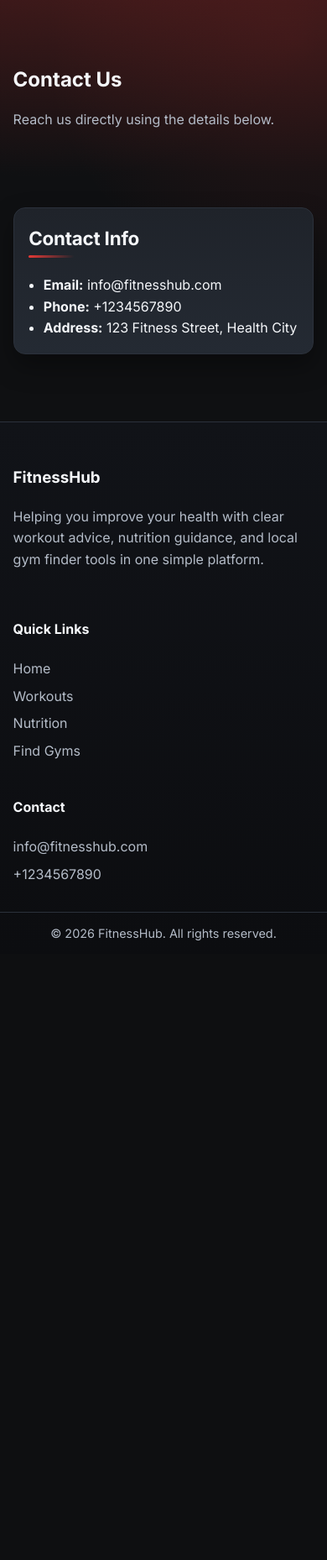
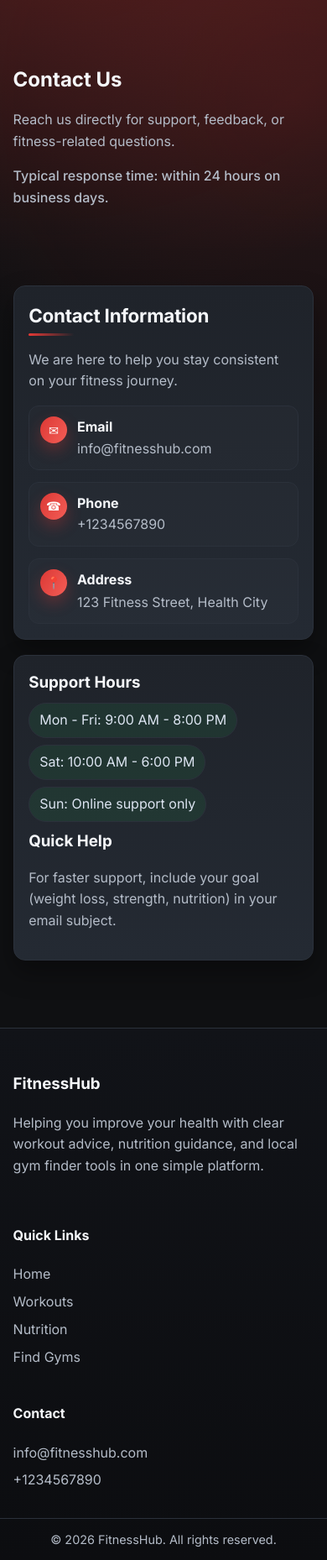
Before and after one commit to UsamaSafder/GYM, a Flask app: page /contact in a window 390 px wide. Shown: the part 73-1931 px from the top of the page at 84% size. Before the commit the page ends 1194 px from the top, so only its background shows below. Run offline with Flask 3, Linux system fonts and the light colour scheme.

Commit message:
Add contact page layout, styles, and content
Introduce a redesigned Contact page: update contact.html to include a hero note with response time, restructure contact information into a two-column grid with main and side cards, add contact list items (email, phone, address), and include support hours and quick-help guidance. Add accompanying CSS (.contact-*, .contact-layout, .contact-item, .contact-icon, .contact-chip, etc.) for layout, visual styling, hover interactions, and responsive behavior by including .contact-layout in the single-column fallback rule. These changes improve readability and usability of the contact page.

```diff
--- a/fitness-website/static/css/style.css
+++ b/fitness-website/static/css/style.css
@@ -513,6 +513,88 @@ h2 {
     padding-left: 1.1rem;
 }
 
+.contact-hero-note {
+    margin-top: 0.55rem;
+    color: #dce4f0;
+    font-weight: 500;
+}
+
+.contact-layout {
+    display: grid;
+    grid-template-columns: 1.4fr 1fr;
+    gap: 1.1rem;
+}
+
+.contact-main-card h2 {
+    margin-bottom: 0.25rem;
+}
+
+.contact-list {
+    margin-top: 1rem;
+    display: grid;
+    gap: 0.85rem;
+}
+
+.contact-item {
+    display: flex;
+    align-items: flex-start;
+    gap: 0.75rem;
+    border: 1px solid var(--border);
+    border-radius: 12px;
+    padding: 0.75rem 0.8rem;
+    background: rgba(255, 255, 255, 0.015);
+    transition: border-color 0.25s ease, transform 0.25s ease, background 0.25s ease;
+}
+
+.contact-item:hover {
+    border-color: rgba(229, 57, 53, 0.45);
+    transform: translateY(-2px);
+    background: rgba(229, 57, 53, 0.06);
+}
+
+.contact-icon {
+    width: 2rem;
+    height: 2rem;
+    border-radius: 999px;
+    display: inline-flex;
+    align-items: center;
+    justify-content: center;
+    background: linear-gradient(120deg, rgba(229, 57, 53, 0.95), rgba(255, 96, 88, 0.95));
+    color: #fff;
+    font-size: 0.9rem;
+    box-shadow: 0 8px 18px rgba(229, 57, 53, 0.3);
+}
+
+.contact-meta h3 {
+    margin: 0;
+    font-size: 1rem;
+}
+
+.contact-meta a,
+.contact-meta p {
+    margin: 0.1rem 0 0;
+    color: var(--muted);
+}
+
+.contact-meta a:hover {
+    color: var(--text);
+}
+
+.contact-side-card h3 {
+    margin-top: 0;
+    margin-bottom: 0.55rem;
+}
+
+.contact-chip {
+    border: 1px solid var(--border);
+    border-radius: 999px;
+    padding: 0.45rem 0.75rem;
+    margin-bottom: 0.5rem;
+    color: #dde5f2;
+    background: rgba(34, 197, 94, 0.1);
+    width: fit-content;
+}
+
 .contact-form {
     display: grid;
     gap: 0.7rem;
@@ -691,6 +773,7 @@ h2 {
     .two-col,
     .three-col,
     .four-col,
+    .contact-layout,
     .footer-grid,
     .stats-grid {
         grid-template-columns: 1fr;
--- a/fitness-website/templates/contact.html
+++ b/fitness-website/templates/contact.html
@@ -6,19 +6,49 @@
 <section class="page-banner">
     <div class="container">
         <h1>Contact Us</h1>
-        <p>Reach us directly using the details below.</p>
+        <p>Reach us directly for support, feedback, or fitness-related questions.</p>
+        <p class="contact-hero-note">Typical response time: within 24 hours on business days.</p>
     </div>
 </section>
 
 <section class="section">
-    <div class="container">
-        <article class="card reveal">
-            <h2>Contact Info</h2>
-            <ul class="list">
-                <li><strong>Email:</strong> <a href="mailto:info@fitnesshub.com">info@fitnesshub.com</a></li>
-                <li><strong>Phone:</strong> <a href="tel:+1234567890">+1234567890</a></li>
-                <li><strong>Address:</strong> 123 Fitness Street, Health City</li>
-            </ul>
+    <div class="container contact-layout">
+        <article class="card reveal contact-main-card">
+            <h2>Contact Information</h2>
+            <p class="muted">We are here to help you stay consistent on your fitness journey.</p>
+            <div class="contact-list">
+                <div class="contact-item">
+                    <div class="contact-icon">✉</div>
+                    <div class="contact-meta">
+                        <h3>Email</h3>
+                        <a href="mailto:info@fitnesshub.com">info@fitnesshub.com</a>
+                    </div>
+                </div>
+                <div class="contact-item">
+                    <div class="contact-icon">☎</div>
+                    <div class="contact-meta">
+                        <h3>Phone</h3>
+                        <a href="tel:+1234567890">+1234567890</a>
+                    </div>
+                </div>
+                <div class="contact-item">
+                    <div class="contact-icon">📍</div>
+                    <div class="contact-meta">
+                        <h3>Address</h3>
+                        <p>123 Fitness Street, Health City</p>
+                    </div>
+                </div>
+            </div>
+        </article>
+
+        <article class="card reveal contact-side-card">
+            <h3>Support Hours</h3>
+            <div class="contact-chip">Mon - Fri: 9:00 AM - 8:00 PM</div>
+            <div class="contact-chip">Sat: 10:00 AM - 6:00 PM</div>
+            <div class="contact-chip">Sun: Online support only</div>
+
+            <h3>Quick Help</h3>
+            <p class="muted">For faster support, include your goal (weight loss, strength, nutrition) in your email subject.</p>
         </article>
     </div>
 </section>
```
